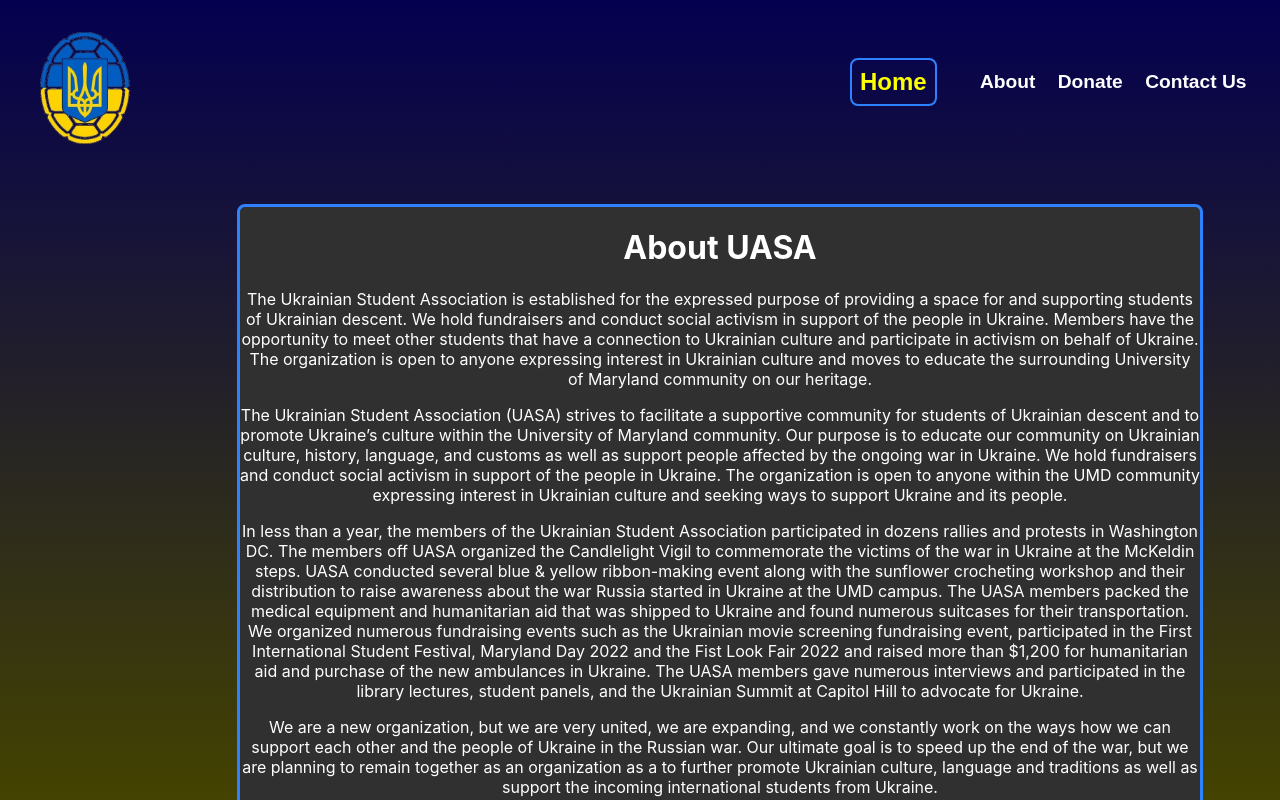
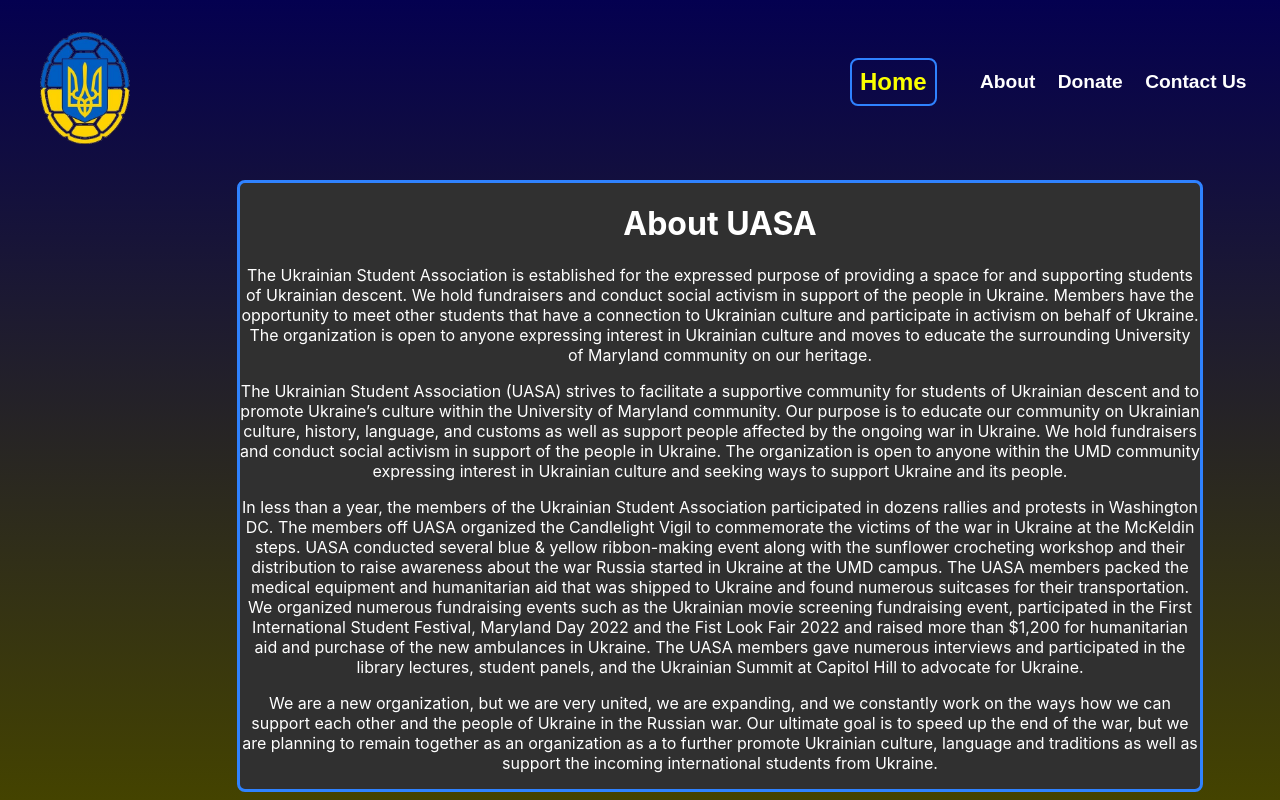
Before and after one commit to alanelbert/uasa-website, a React (Create React App) app: page /about in a window 1280 px wide. Built offline with nearby package versions, Linux system fonts and the light colour scheme.

Commit message:
Fixing about section (Temp)

```diff
--- a/src/pages/About.css
+++ b/src/pages/About.css
@@ -9,7 +9,7 @@
 
     margin-left: 12.5vw;
 
-    margin-top: 5vh;
+    margin-top: 2vh;
     text-decoration: none !important;
     background: rgb(48, 48, 48);
 
```
